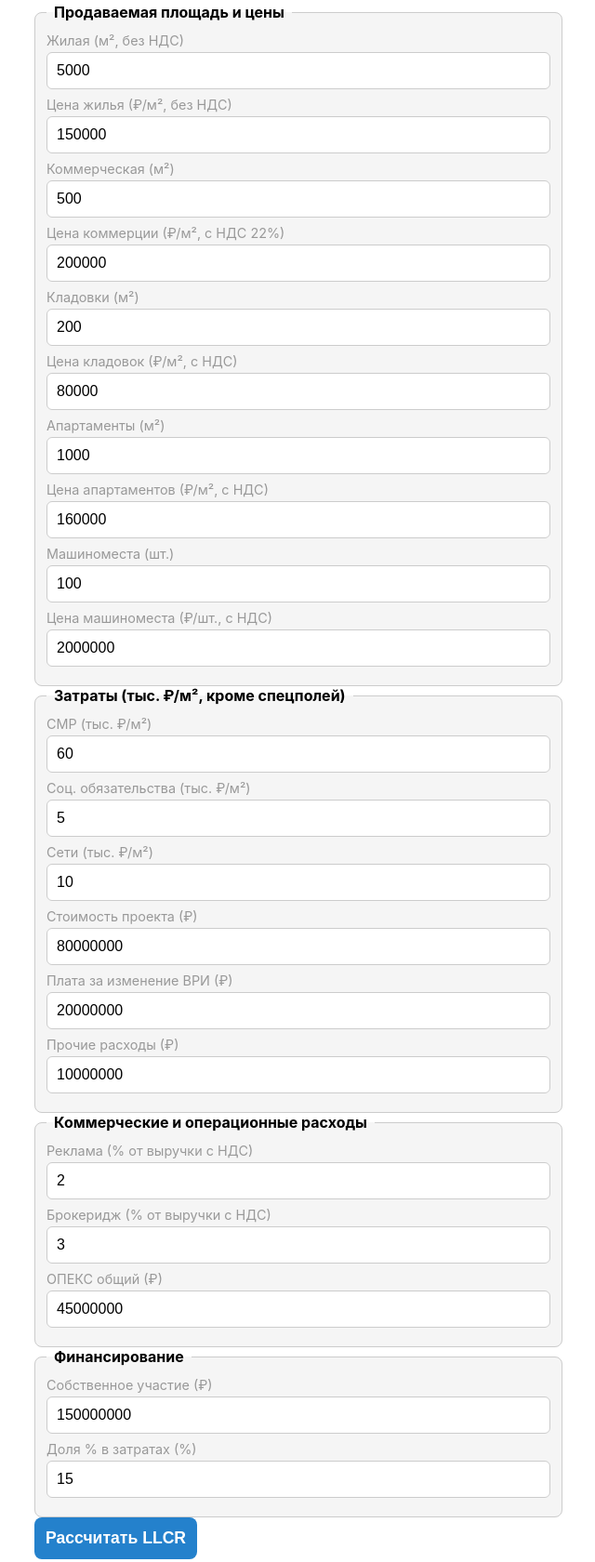
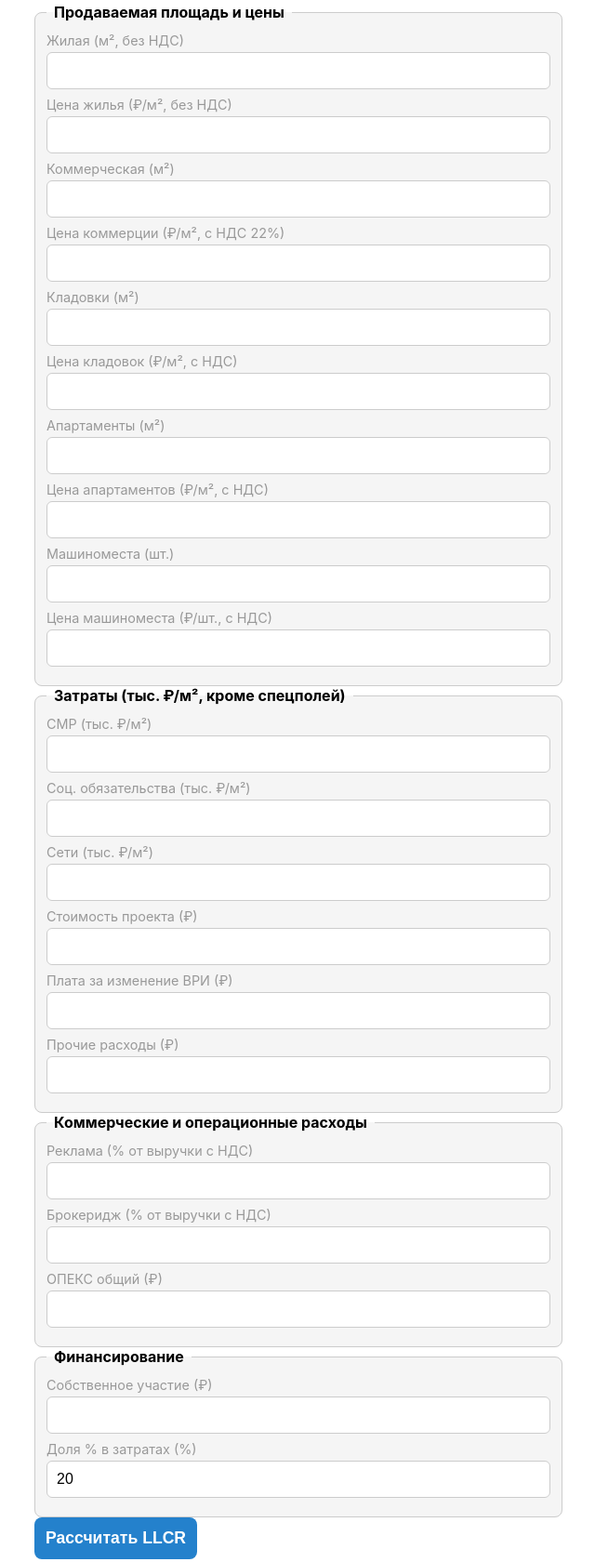
Before and after one commit to oooszadevelopment-eng/llcrchik, a plain HTML site: page index.html in a window 1280 px wide. Shown: the part 54-1734 px from the top of the page at 93% size, without its empty margins (319-959 px from the left). Drawn offline with Linux system fonts and the light colour scheme.

Commit message:
Update index.html

```diff
--- a/index.html
+++ b/index.html
@@ -86,39 +86,39 @@
         <form id="calcForm">
             <fieldset>
                 <legend>Продаваемая площадь и цены</legend>
-                <div class="form-group"><label>Жилая (м², без НДС)</label><input type="number" id="areaRes" value="5000" step="0.01"></div>
-                <div class="form-group"><label>Цена жилья (₽/м², без НДС)</label><input type="number" id="priceRes" value="150000" step="1"></div>
-                <div class="form-group"><label>Коммерческая (м²)</label><input type="number" id="areaComm" value="500" step="0.01"></div>
-                <div class="form-group"><label>Цена коммерции (₽/м², с НДС 22%)</label><input type="number" id="priceComm" value="200000" step="1"></div>
-                <div class="form-group"><label>Кладовки (м²)</label><input type="number" id="areaStor" value="200" step="0.01"></div>
-                <div class="form-group"><label>Цена кладовок (₽/м², с НДС)</label><input type="number" id="priceStor" value="80000" step="1"></div>
-                <div class="form-group"><label>Апартаменты (м²)</label><input type="number" id="areaApart" value="1000" step="0.01"></div>
-                <div class="form-group"><label>Цена апартаментов (₽/м², с НДС)</label><input type="number" id="priceApart" value="160000" step="1"></div>
-                <div class="form-group"><label>Машиноместа (шт.)</label><input type="number" id="spots" value="100" step="1"></div>
-                <div class="form-group"><label>Цена машиноместа (₽/шт., с НДС)</label><input type="number" id="priceSpot" value="2000000" step="1"></div>
+                <div class="form-group"><label>Жилая (м², без НДС)</label><input type="number" id="areaRes" value="" step="0.01"></div>
+                <div class="form-group"><label>Цена жилья (₽/м², без НДС)</label><input type="number" id="priceRes" value="" step="1"></div>
+                <div class="form-group"><label>Коммерческая (м²)</label><input type="number" id="areaComm" value="" step="0.01"></div>
+                <div class="form-group"><label>Цена коммерции (₽/м², с НДС 22%)</label><input type="number" id="priceComm" value="" step="1"></div>
+                <div class="form-group"><label>Кладовки (м²)</label><input type="number" id="areaStor" value="" step="0.01"></div>
+                <div class="form-group"><label>Цена кладовок (₽/м², с НДС)</label><input type="number" id="priceStor" value="" step="1"></div>
+                <div class="form-group"><label>Апартаменты (м²)</label><input type="number" id="areaApart" value="" step="0.01"></div>
+                <div class="form-group"><label>Цена апартаментов (₽/м², с НДС)</label><input type="number" id="priceApart" value="" step="1"></div>
+                <div class="form-group"><label>Машиноместа (шт.)</label><input type="number" id="spots" value="" step="1"></div>
+                <div class="form-group"><label>Цена машиноместа (₽/шт., с НДС)</label><input type="number" id="priceSpot" value="" step="1"></div>
             </fieldset>
 
             <fieldset>
                 <legend>Затраты (тыс. ₽/м², кроме спецполей)</legend>
-                <div class="form-group"><label>СМР (тыс. ₽/м²)</label><input type="number" id="costCMR" value="60" step="0.1"></div>
-                <div class="form-group"><label>Соц. обязательства (тыс. ₽/м²)</label><input type="number" id="costSoc" value="5" step="0.1"></div>
-                <div class="form-group"><label>Сети (тыс. ₽/м²)</label><input type="number" id="costNet" value="10" step="0.1"></div>
-                <div class="form-group"><label>Стоимость проекта (₽)</label><input type="number" id="projectCost" value="80000000" step="1"></div>
-                <div class="form-group"><label>Плата за изменение ВРИ (₽)</label><input type="number" id="vri" value="20000000" step="1"></div>
-                <div class="form-group"><label>Прочие расходы (₽)</label><input type="number" id="other" value="10000000" step="1"></div>
+                <div class="form-group"><label>СМР (тыс. ₽/м²)</label><input type="number" id="costCMR" value="" step="0.1"></div>
+                <div class="form-group"><label>Соц. обязательства (тыс. ₽/м²)</label><input type="number" id="costSoc" value="" step="0.1"></div>
+                <div class="form-group"><label>Сети (тыс. ₽/м²)</label><input type="number" id="costNet" value="" step="0.1"></div>
+                <div class="form-group"><label>Стоимость проекта (₽)</label><input type="number" id="projectCost" value="" step="1"></div>
+                <div class="form-group"><label>Плата за изменение ВРИ (₽)</label><input type="number" id="vri" value="" step="1"></div>
+                <div class="form-group"><label>Прочие расходы (₽)</label><input type="number" id="other" value="" step="1"></div>
             </fieldset>
 
             <fieldset>
                 <legend>Коммерческие и операционные расходы</legend>
-                <div class="form-group"><label>Реклама (% от выручки с НДС)</label><input type="number" id="advert" value="2" step="0.1"></div>
-                <div class="form-group"><label>Брокеридж (% от выручки с НДС)</label><input type="number" id="broker" value="3" step="0.1"></div>
-                <div class="form-group"><label>ОПЕКС общий (₽)</label><input type="number" id="opexTotal" value="45000000" step="1"></div>
+                <div class="form-group"><label>Реклама (% от выручки с НДС)</label><input type="number" id="advert" value="" step="0.1"></div>
+                <div class="form-group"><label>Брокеридж (% от выручки с НДС)</label><input type="number" id="broker" value="" step="0.1"></div>
+                <div class="form-group"><label>ОПЕКС общий (₽)</label><input type="number" id="opexTotal" value="" step="1"></div>
             </fieldset>
 
             <fieldset>
                 <legend>Финансирование</legend>
-                <div class="form-group"><label>Собственное участие (₽)</label><input type="number" id="equity" value="150000000" step="1"></div>
-                <div class="form-group"><label>Доля % в затратах (%)</label><input type="number" id="percentShare" value="15" step="0.1"></div>
+                <div class="form-group"><label>Собственное участие (₽)</label><input type="number" id="equity" value="" step="1"></div>
+                <div class="form-group"><label>Доля % в затратах (%)</label><input type="number" id="percentShare" value="20" step="0.1"></div>
             </fieldset>
 
             <button type="button" id="calculateBtn">Рассчитать LLCR</button>
```
